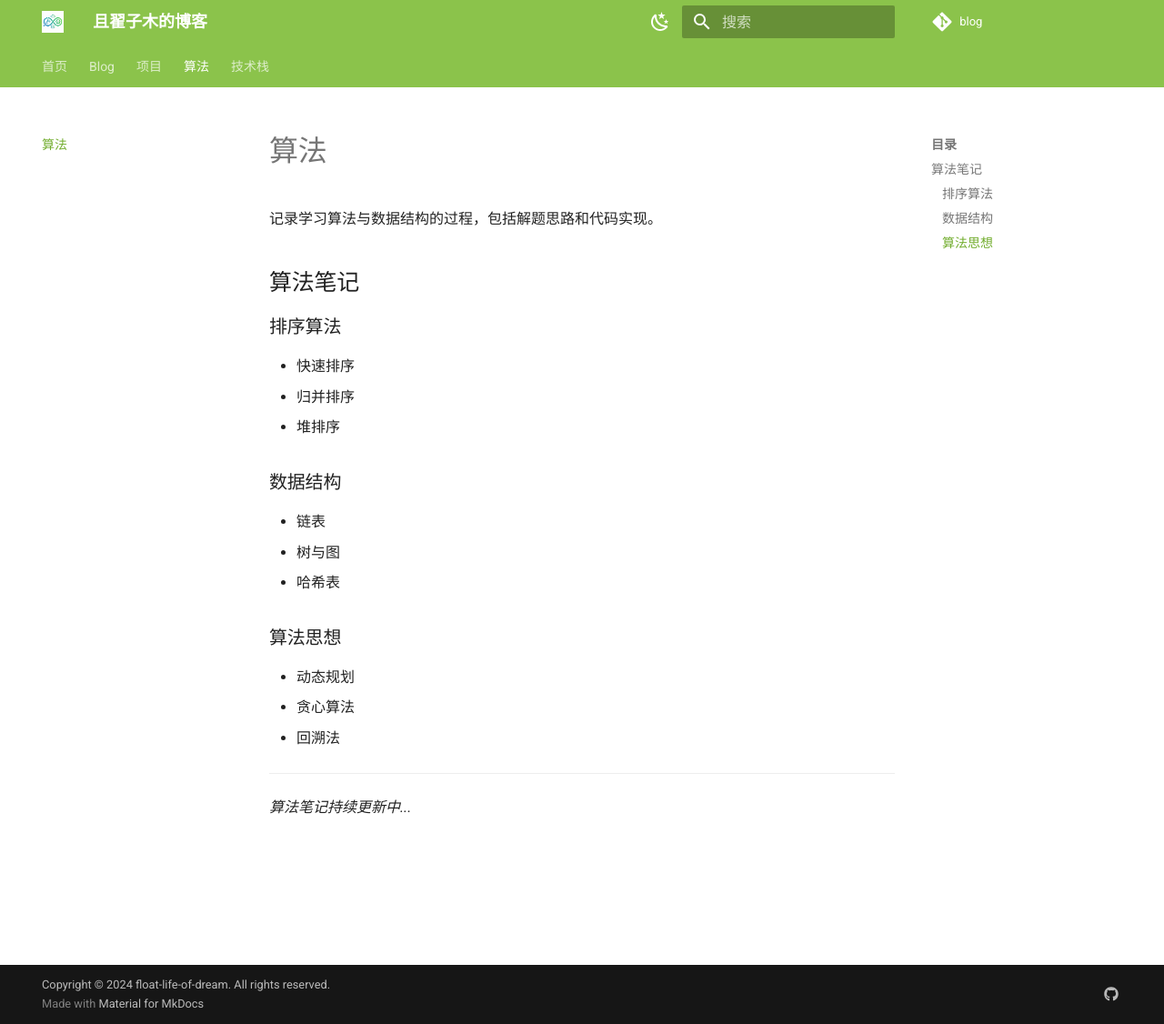
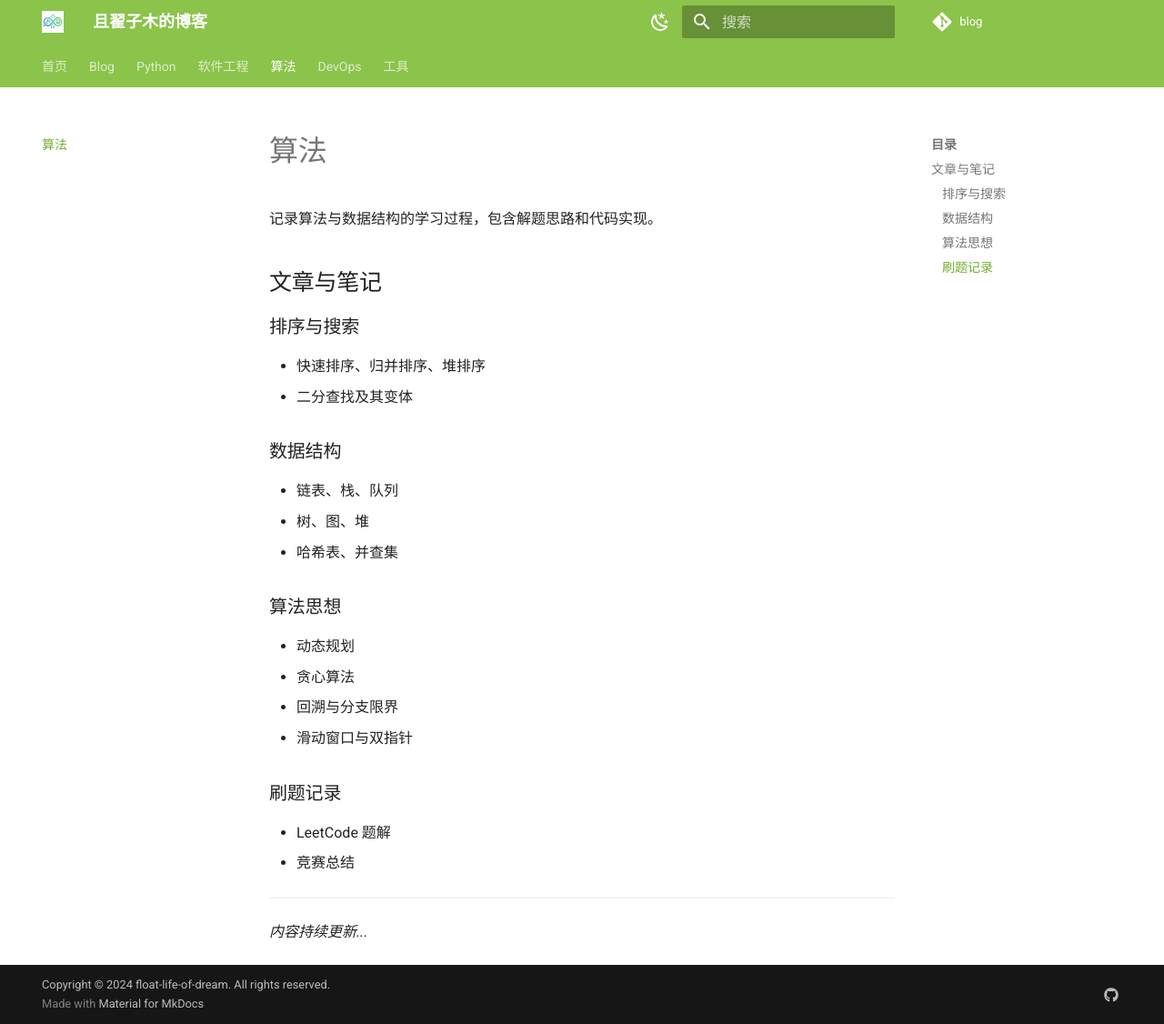
Before and after one commit to float-life-of-dream/Blog, an MkDocs documentation site: the page built from docs/algorithms/index.md, in a window 1280 px wide and 1126 px high. Shown: the whole window at 91% size. Built offline with MkDocs 1.6.1 and Material for MkDocs 9.7.7, drawn with Linux system fonts in a browser that asks for light colours; comment, search, counter and statistics services are not loaded.

Commit message:
重构目录结构：Python、软件工程、算法、DevOps、工具
- 导航栏重分类为 5 个技术板块
- 新增 python、software-engineering、devops、tools 页面
- 更新 algorithms 页面内容
- 移除旧的 projects、techstack 页面

Co-Authored-By: Claude Opus 4.7 <noreply@anthropic.com>

```diff
--- a/docs/algorithms/index.md
+++ b/docs/algorithms/index.md
@@ -4,28 +4,33 @@ title: 算法
 
 # 算法
 
-记录学习算法与数据结构的过程，包括解题思路和代码实现。
+记录算法与数据结构的学习过程，包含解题思路和代码实现。
 
-## 算法笔记
+## 文章与笔记
 
-### 排序算法
+### 排序与搜索
 
-- 快速排序
-- 归并排序
-- 堆排序
+- 快速排序、归并排序、堆排序
+- 二分查找及其变体
 
 ### 数据结构
 
-- 链表
-- 树与图
-- 哈希表
+- 链表、栈、队列
+- 树、图、堆
+- 哈希表、并查集
 
 ### 算法思想
 
 - 动态规划
 - 贪心算法
-- 回溯法
+- 回溯与分支限界
+- 滑动窗口与双指针
+
+### 刷题记录
+
+- LeetCode 题解
+- 竞赛总结
 
 ---
 
-*算法笔记持续更新中...*
+*内容持续更新...*
--- a/mkdocs.yml
+++ b/mkdocs.yml
@@ -66,9 +66,11 @@ markdown_extensions:
 nav:
   - 首页: index.md
   - 博客: blog/index.md
-  - 项目: projects/index.md
+  - Python: python/index.md
+  - 软件工程: software-engineering/index.md
   - 算法: algorithms/index.md
-  - 技术栈: techstack/index.md
+  - DevOps: devops/index.md
+  - 工具: tools/index.md
 
 extra:
   social:
```
Also changed, not shown: docs/devops/index.md (added, +31 -0 lines), docs/projects/index.md (deleted, +0 -20 lines), docs/python/index.md (added, +31 -0 lines), docs/software-engineering/index.md (added, +31 -0 lines), docs/techstack/index.md (deleted, +0 -30 lines), docs/tools/index.md (added, +30 -0 lines), site/404.html, site/blog/index.html, site/index.html, site/search/search_index.json, site/sitemap.xml, 1 other file.
